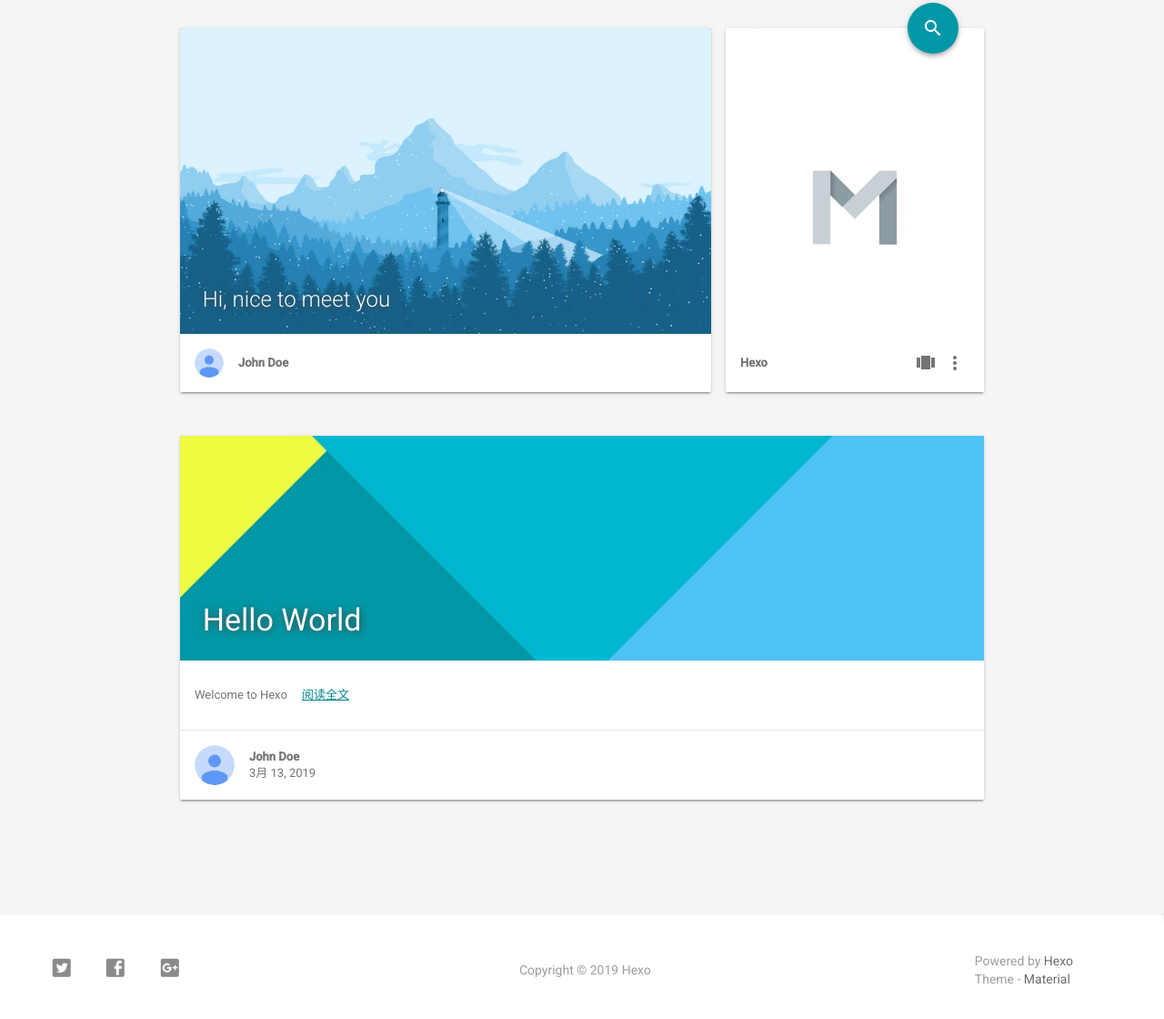
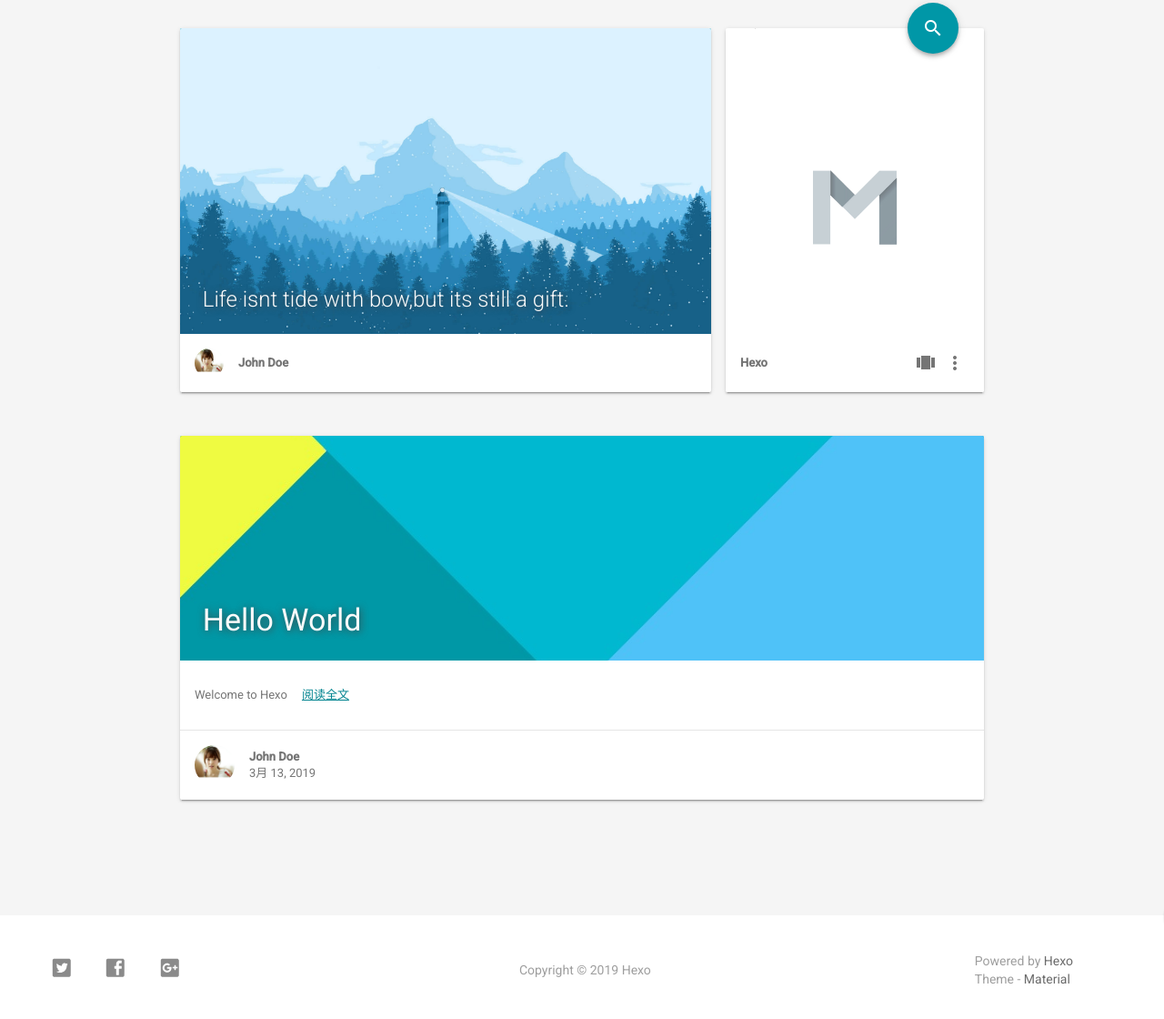
Before and after one commit to William0039/remlove.github.io, a plain HTML site: page index.html in a window 1280 px wide. Shown: the part 142-1262 px from the top of the page at 91% size. Drawn offline with Linux system fonts and the light colour scheme.

Commit message:
Site updated: 2019-03-14 12:49:55

```diff
--- a/index.html
+++ b/index.html
@@ -319,7 +319,7 @@
         <p class="index-top-block-slogan"><a href="#">
 
 
-                Hi, nice to meet you
+                Life isnt tide with bow,but its still a gift.
 
 
         </a></p>
@@ -329,7 +329,7 @@
     <div class="mdl-card__supporting-text meta mdl-color-text--grey-600">
         <!-- Author Avatar -->
         <div id="author-avatar">
-            <img src="/img/avatar.png" width="32px" height="32px" alt="avatar">
+            <img src="/img/apple-icon-girl.png" width="32px" height="32px" alt="avatar">
         </div>
         <div>
             <strong>John Doe</strong>
@@ -476,7 +476,7 @@
         <div id="post_entry-left-info" class="mdl-card__supporting-text meta mdl-color-text--grey-600 ">
             <!-- Author Avatar -->
             <div id="author-avatar">
-                <img src="/img/avatar.png" width="44px" height="44px" alt="John Doe's avatar">
+                <img src="/img/apple-icon-girl.png" width="44px" height="44px" alt="John Doe's avatar">
             </div>
             <div>
                 <strong>John Doe</strong>
@@ -547,7 +547,7 @@
 
     <!-- Sidebar Avatar -->
     <div class="sidebar-image">
-        <img src="/img/avatar.png" alt="John Doe's avatar">
+        <img src="/img/apple-icon-girl.png" alt="John Doe's avatar">
     </div>
 
     <!-- Sidebar Email -->
```
Also changed, not shown: 2019/03/13/hello-world/index.html (+4 -4 lines), archives/2019/03/index.html (+2 -2 lines), archives/2019/index.html (+2 -2 lines), archives/index.html (+2 -2 lines), img/apple-icon-girl.png (added).
